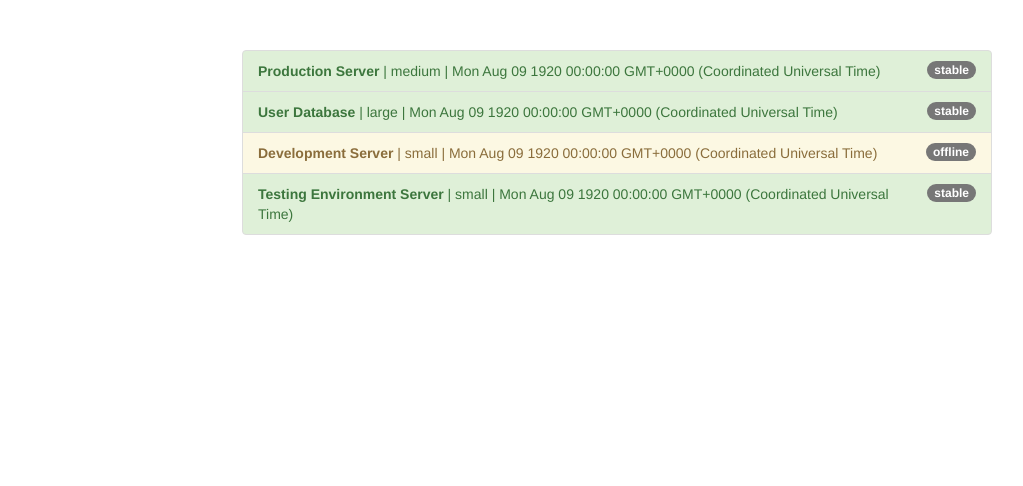
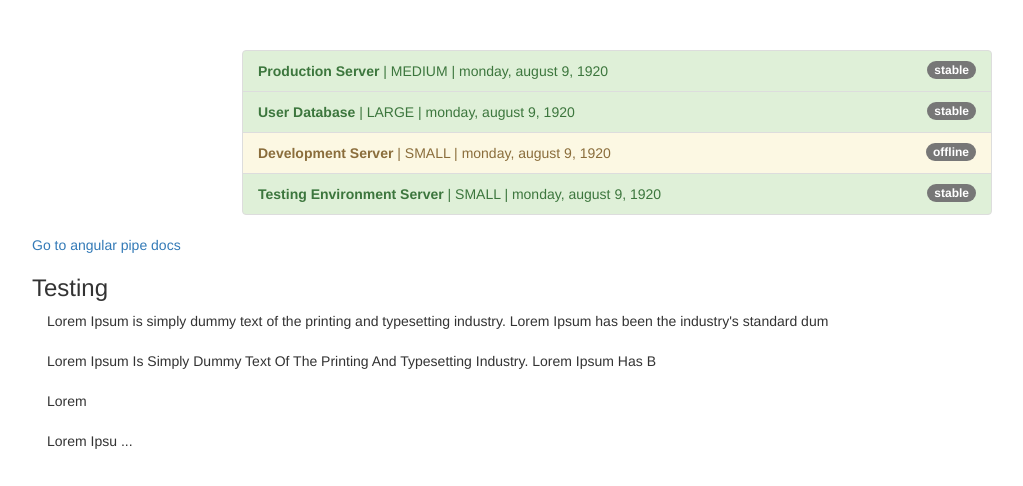
Before and after one commit to jock-dalby/angular-udemy, an Angular app in the folder 09_pipes/: page / in a window 1280 px wide. Shown: the top 486 px of the page, without its empty margins (23-1046 px from the left). Built offline with nearby package versions, Linux system fonts and the light colour scheme.

Commit message:
add custom shorten pipe

```diff
--- a/09_pipes/angular-cli.json
+++ b/09_pipes/angular-cli.json
@@ -23,11 +23,12 @@
         "styles.css"
       ],
       "scripts": [],
+      "environmentSource": "environments/environment.ts",
       "environments": {
-        "source": "environments/environment.ts",
         "dev": "environments/environment.ts",
         "prod": "environments/environment.prod.ts"
       }
+
     }
   ],
   "e2e": {
--- a/09_pipes/src/app/app.component.html
+++ b/09_pipes/src/app/app.component.html
@@ -10,9 +10,28 @@
             class="badge">
             {{ server.status }}
           </span>
-          <strong>{{ server.name }}</strong> | {{ server.instanceType }} | {{ server.started }}
+          <strong>{{ server.name }}</strong> |
+          {{ server.instanceType | uppercase }} |
+          {{ server.started | date:'fullDate' | lowercase}}
         </li>
       </ul>
     </div>
   </div>
+  <div class="row">
+    <a href="https://angular.io/docs/ts/latest/api/#!?query=pipe">Go to angular pipe docs</a>
+    <h3>Testing</h3>
+    <div class="col-xs-12">
+      {{ testString | slice:0:123}}
+      <br>
+      <br>
+      {{ testString | slice:0:92 | titlecase}}
+      <br>
+      <br>
+      <!-- shorten is a custom pipe. See shorten.pipe.ts-->
+      {{ testString | slice:0:5  | shorten}}
+      <br>
+      <br>
+      {{ testString | shorten}}
+    </div>
+  </div>
 </div>
--- a/09_pipes/src/app/app.component.ts
+++ b/09_pipes/src/app/app.component.ts
@@ -6,6 +6,9 @@ import { Component } from '@angular/core';
   styleUrls: ['./app.component.css']
 })
 export class AppComponent {
+
+  testString = "Lorem Ipsum is simply dummy text of the printing and typesetting industry. Lorem Ipsum has been the industry's standard dummy text ever since the 1500s, when an unknown printer took a galley of type and scrambled it to make a type specimen book. It has survived not only five centuries, but also the leap into electronic typesetting, remaining essentially unchanged. It was popularised in the 1960s with the release of Letraset sheets containing Lorem Ipsum passages, and more recently with desktop publishing software like Aldus PageMaker including versions of Lorem Ipsum."
+
   servers = [
     {
       instanceType: 'medium',
--- a/09_pipes/src/app/app.module.ts
+++ b/09_pipes/src/app/app.module.ts
@@ -4,10 +4,12 @@ import { FormsModule } from '@angular/forms';
 import { HttpModule } from '@angular/http';
 
 import { AppComponent } from './app.component';
+import { ShortenPipe } from "./shorten.pipe";
 
 @NgModule({
   declarations: [
-    AppComponent
+    AppComponent,
+    ShortenPipe
   ],
   imports: [
     BrowserModule,
--- /dev/null
+++ b/09_pipes/src/app/shorten.pipe.ts
@@ -0,0 +1,15 @@
+import {Pipe, PipeTransform} from "@angular/core";
+
+@Pipe({
+    name: 'shorten'
+})
+
+export class ShortenPipe implements PipeTransform {
+    transform(value: any) {
+        if (value.length > 9) {
+            return value.substr(0, 10) + " ...";
+        } else {
+            return value;
+        }
+    }
+}
```
